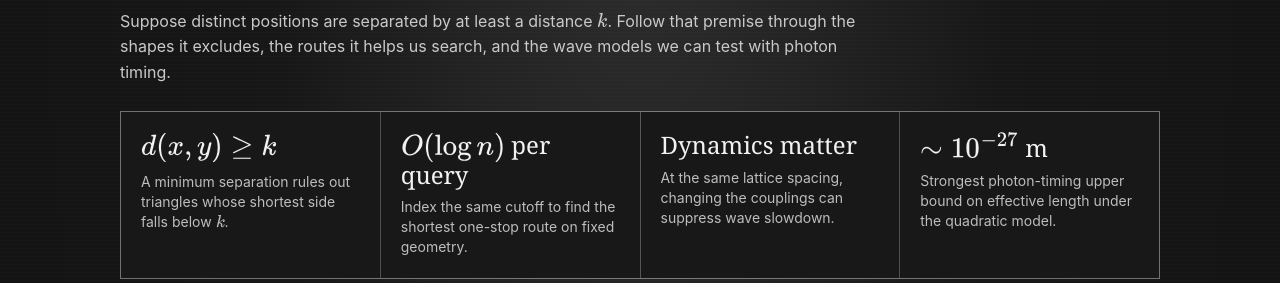
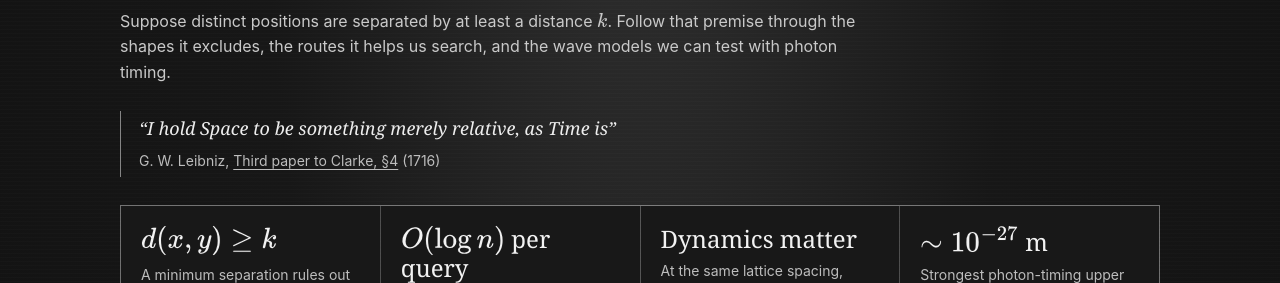
Before and after one commit to jonland82/minimum-distance-analytical-mechanics, a plain HTML site: page index.html in a window 1280 px wide. Shown: the part 263-546 px from the top of the page. Drawn offline with nearby package versions, Linux system fonts and the light colour scheme.

Commit message:
Add sourced Leibniz epigraph below the introduction

```diff
--- a/index.html
+++ b/index.html
@@ -50,6 +50,10 @@
       </div>
       <p class="author">Jonathan R. Landers</p>
       <p class="subtitle">Suppose distinct positions are separated by at least a distance \(k\). Follow that premise through the shapes it excludes, the routes it helps us search, and the wave models we can test with photon timing.</p>
+      <blockquote class="epigraph">
+        <p>&ldquo;I hold Space to be something merely relative, as Time is&rdquo;</p>
+        <footer>G. W. Leibniz, <cite><a href="https://www.newtonproject.ox.ac.uk/view/texts/normalized/THEM00230">Third paper to Clarke, &sect;4</a></cite> (1716)</footer>
+      </blockquote>
       <div class="metric-row">
         <div class="metric"><strong>\(d(x,y)\geq k\)</strong><span>A minimum separation rules out triangles whose shortest side falls below \(k\).</span></div>
         <div class="metric"><strong>\(O(\log n)\) per query</strong><span>Index the same cutoff to find the shortest one-stop route on fixed geometry.</span></div>
--- a/site.css
+++ b/site.css
@@ -771,6 +771,12 @@
     }
   /* Project-specific additions to the shared research-page aesthetic. */
 .author { margin: 20px 0 0; color: var(--cyan); font-size: 18px; font-weight: 500; }
+.epigraph { max-width: 760px; margin: 0 0 28px; padding: 4px 0 4px 18px; border-left: 1px solid var(--faint); }
+.epigraph p { margin: 0; color: var(--text); font-family: Georgia, serif; font-size: 18px; font-style: italic; line-height: 1.5; }
+.epigraph footer { margin-top: 8px; color: var(--muted); font-size: 14px; }
+.epigraph cite { font-style: normal; }
+.epigraph a { text-decoration: underline; text-underline-offset: 3px; }
+.epigraph a:hover { color: var(--text); }
 h1 { max-width: 800px; font-size: clamp(36px, 5.5vw, 62px); }
 h2 { font-family: Georgia, 'Times New Roman', serif; font-weight: 520; font-size: clamp(27px, 3.5vw, 38px); }
 section { scroll-margin-top: 72px; }
```
